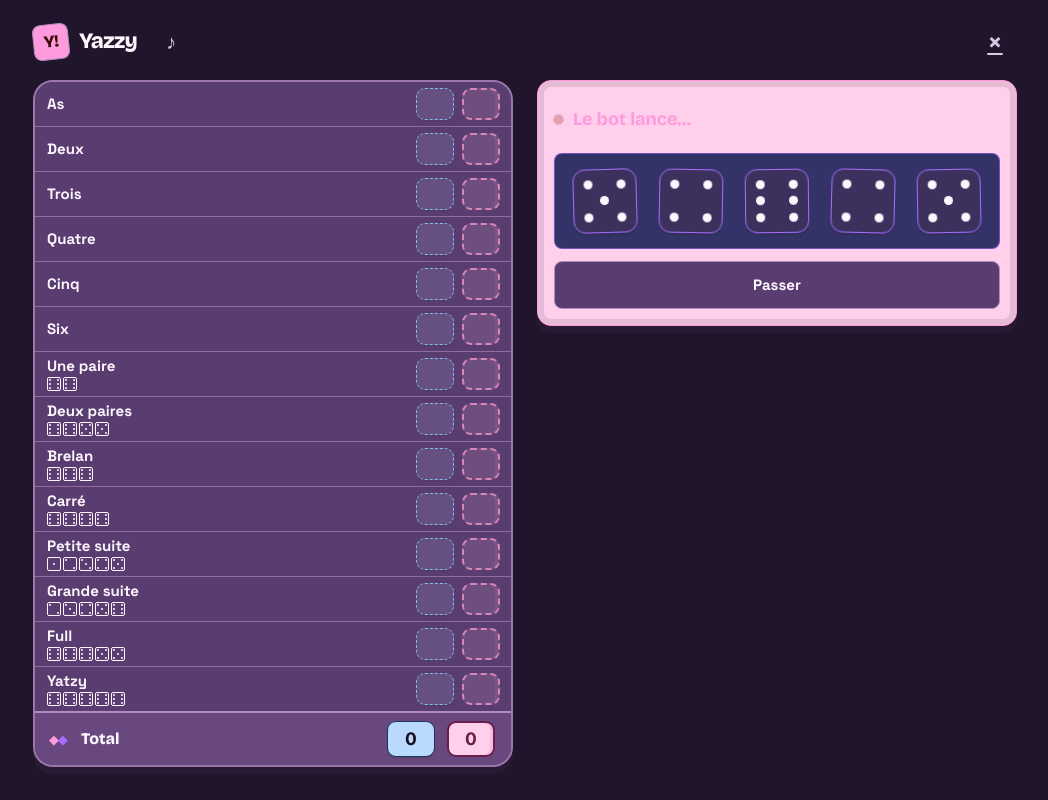
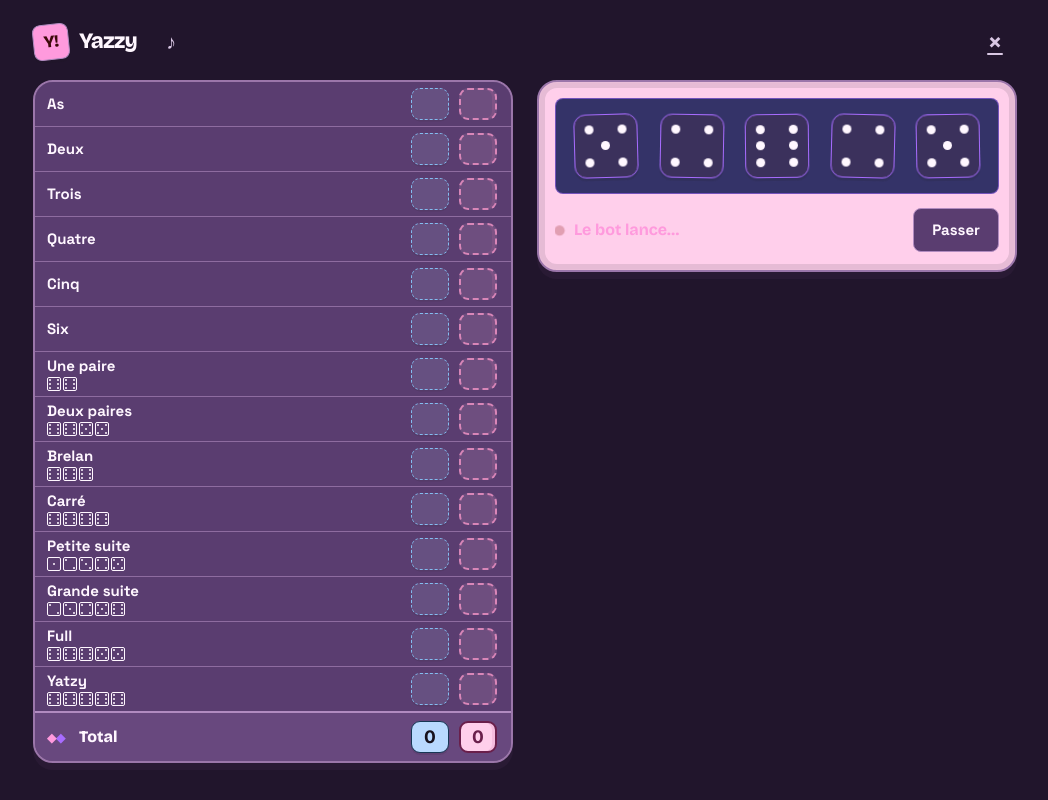
Before and after one commit to Matahari165/yazzy, a Next.js app: page /game in a window 1280 px wide. Shown: the whole page, without its empty margins (115-1163 px from the left). Built offline with nearby package versions, Linux system fonts and the light colour scheme.

Commit message:
fix(ui): suppression du gros de d'accueil, remontee du contenu et stabilisation totale de la feuille de score

```diff
--- a/src/app/game.css
+++ b/src/app/game.css
@@ -136,16 +136,18 @@
 .score-row {
   position: relative;
   width: 100%;
-  height: 100%;
+  height: 44px;
   min-height: 44px;
+  max-height: 44px;
   display: grid;
-  grid-template-columns: minmax(0, 1fr) 44px 36px;
+  grid-template-columns: minmax(0, 1fr) 42px 42px;
   gap: 6px;
   align-items: center;
-  padding: 3px 12px;
+  padding: 0 12px;
+  box-sizing: border-box;
   color: var(--ink);
   background: var(--score-row-surface);
-  transition: background-color var(--motion-fast) var(--ease-out), box-shadow var(--motion-fast) var(--ease-out);
+  transition: background-color var(--motion-fast) var(--ease-out);
 }
 .score-row-details { position: absolute; z-index: 0; inset: 0; width: 100%; padding: 0; background: transparent; border: 0; }
 .score-row-details:hover { background: color-mix(in srgb, var(--ink) 4%, transparent); }
@@ -198,10 +200,12 @@
   z-index: 1;
   width: 38px;
   min-width: 38px;
+  height: 32px;
   min-height: 32px;
   display: grid;
   justify-self: center;
   place-items: center;
+  box-sizing: border-box;
   color: var(--score-player-ink);
   background: var(--score-player-cell);
   border: 1.5px solid var(--score-player-ink);
@@ -222,12 +226,10 @@
 .score-value[data-state="preview"] {
   border: 1.5px solid var(--score-player-ink);
   box-shadow: 0 0 0 2px color-mix(in srgb, var(--score-player-ink) 20%, transparent);
-  transform: translateX(2px);
 }
 .score-value-bot[data-state="preview"] {
   border-color: var(--score-opponent-ink);
   box-shadow: 0 0 0 2px color-mix(in srgb, var(--score-opponent-ink) 20%, transparent);
-  transform: translateX(2px);
 }
 .score-value[data-highlighted="true"] { animation: player-score-choice var(--motion-emphasis) var(--ease-emphasized); }
 .score-value-bot[data-highlighted="true"] { animation-name: opponent-score-choice; }
@@ -237,27 +239,40 @@
   color: var(--score-filled-ink);
 }
 
-.score-value-direct { width: 44px; min-width: 44px; min-height: 44px; padding: 0; cursor: pointer; transition: transform var(--motion-fast) var(--ease-out); background: transparent; border: 0; }
+.score-value-direct {
+  width: 42px;
+  min-width: 42px;
+  height: 32px;
+  min-height: 32px;
+  padding: 0;
+  cursor: pointer;
+  background: transparent;
+  border: 0;
+  display: grid;
+  place-items: center;
+  box-sizing: border-box;
+}
 .score-value-direct:disabled { cursor: default; opacity: 1; }
 .score-value-direct > span {
   width: 38px;
+  min-width: 38px;
+  height: 32px;
   min-height: 32px;
   display: grid;
   place-items: center;
+  box-sizing: border-box;
   color: var(--score-player-ink);
   background: var(--score-player-cell);
   border: 1.5px solid var(--score-player-ink);
   border-radius: 8px;
   box-shadow: 0 3px 0 var(--score-player-ink);
-  transition: transform var(--motion-fast) var(--ease-spring), border-color var(--motion-fast) var(--ease-out), box-shadow var(--motion-fast) var(--ease-out);
+  transition: border-color var(--motion-fast) var(--ease-out), box-shadow var(--motion-fast) var(--ease-out);
 }
 .score-value-direct:hover > span {
   border-color: var(--coral-deep);
   box-shadow: 0 4px 0 var(--score-player-ink);
-  transform: translateY(-1px);
 }
 .score-value-direct:active > span {
-  transform: translateY(2px);
   box-shadow: 0 1px 0 var(--score-player-ink);
 }
 .score-value-direct[data-state="preview"] { background: transparent; border: 0; box-shadow: none; }
@@ -306,19 +321,21 @@
 
 .total-row {
   display: grid;
-  grid-template-columns: minmax(0, 1fr) 52px 52px;
-  gap: 8px;
-  padding: 8px 14px;
+  grid-template-columns: minmax(0, 1fr) 42px 42px;
+  gap: 6px;
+  padding: 8px 12px;
   align-items: center;
   background: var(--surface-muted);
   border-top: 2px solid var(--line-strong);
   border-bottom-left-radius: 18px;
   border-bottom-right-radius: 18px;
+  box-sizing: border-box;
 }
 .total-row .score-value {
-  width: 48px;
-  min-width: 48px;
-  min-height: 36px;
+  width: 38px;
+  min-width: 38px;
+  height: 32px;
+  min-height: 32px;
   font-size: 19px;
   border-radius: 8px;
   box-shadow: 0 2px 0 rgb(30 27 24 / 10%);
@@ -341,7 +358,6 @@
     inset 0 2px 0 rgb(255 255 255 / 75%),
     0 6px 0 var(--line-strong),
     0 14px 28px rgb(30 27 24 / 10%);
-  animation: panel-enter var(--motion-emphasis) var(--ease-emphasized);
 }
 .game-table[data-observer="true"] { border-color: var(--opponent); background: var(--opponent-soft); }
 .dice-tray {
@@ -397,7 +413,7 @@
 .die-face .pip { width: 9px; height: 9px; align-self: center; justify-self: center; background: var(--die-pip); border-radius: 50%; opacity: 0; }
 .die-face .pip[data-visible="true"] { opacity: 1; }
 
-.roll-controls { display: grid; grid-template-columns: auto minmax(0, 1fr); align-items: center; gap: 16px; }
+.roll-controls { display: grid; grid-template-columns: auto minmax(0, 1fr); align-items: center; gap: 16px; min-height: 48px; height: 48px; }
 .roll-controls[data-has-trailing-control="true"] { grid-template-columns: auto minmax(0, 1fr) 48px; gap: 8px; }
 .roll-controls .primary-action, .roll-controls .secondary-action { width: 100%; min-width: 0; }
 .roll-controls .primary-action {
@@ -417,15 +433,53 @@
 
 /* 6. Bot turn */
 .bot-turn-panel {
-  display: grid; gap: 12px; padding: 16px;
-  background: var(--opponent-soft); border: 1.5px solid var(--opponent);
-  border-radius: var(--radius-md); box-shadow: 0 1px 0 rgb(30 27 24 / 4%), 0 3px 10px rgb(30 27 24 / 7%);
-  animation: panel-enter var(--motion-emphasis) var(--ease-emphasized);
+  position: relative;
+  display: grid;
+  gap: 12px;
+  padding: 16px;
+  overflow: visible;
+  background: var(--opponent-soft);
+  border: 2px solid var(--board-border);
+  border-radius: 20px;
+  box-shadow:
+    inset 0 2px 0 rgb(255 255 255 / 75%),
+    0 6px 0 var(--line-strong),
+    0 14px 28px rgb(30 27 24 / 10%);
 }
-.bot-status { display: flex; align-items: center; min-height: 44px; margin: 0; color: var(--opponent); font-family: var(--font-display); font-size: 18px; font-weight: 700; }
+.bot-turn-controls {
+  display: grid;
+  grid-template-columns: minmax(0, 1fr) auto;
+  align-items: center;
+  gap: 12px;
+  min-height: 48px;
+  height: 48px;
+}
+.bot-status {
+  display: flex;
+  align-items: center;
+  min-height: 48px;
+  margin: 0;
+  color: var(--opponent);
+  font-family: var(--font-display);
+  font-size: 16px;
+  font-weight: 700;
+  white-space: nowrap;
+  overflow: hidden;
+  text-overflow: ellipsis;
+}
 .bot-status::before {
-  width: 9px; height: 9px; flex: none; margin-right: 10px; background: var(--danger); border-radius: 50%; content: "";
+  width: 9px;
+  height: 9px;
+  flex: none;
+  margin-right: 10px;
+  background: var(--danger);
+  border-radius: 50%;
+  content: "";
   animation: st-blink 1.2s ease-in-out infinite, bot-breathe 1.6s var(--ease-out) infinite;
+}
+.bot-skip-action {
+  min-width: 84px;
+  min-height: 44px;
 }
 
 /* 7. Reactions */
@@ -706,19 +760,19 @@ body:has(.game-shell[data-game-mode="bot"][data-demon-theme="on"]) { background:
   .multiplayer-total-summary { gap: 8px; }
   .reaction-trigger, .multiplayer-quit-link { width: 44px; min-width: 44px; }
   .quit-link { padding-inline: 8px; font-size: 12px; }
-  .game-content { min-height: 0; display: grid; flex: 1; grid-template-columns: minmax(0, 1fr); grid-template-rows: minmax(0, 1fr) auto; align-items: stretch; gap: 8px; overflow: hidden; }
+  .game-content { min-height: 0; display: grid; flex: 1; grid-template-columns: minmax(0, 1fr); grid-template-rows: minmax(0, 1fr) 152px; align-items: stretch; gap: 8px; overflow: hidden; }
   .score-card { min-height: 0; display: flex; flex-direction: column; overflow: hidden; }
   .score-list { min-height: 0; display: grid; grid-template-columns: repeat(2, minmax(0, 1fr)); grid-auto-rows: minmax(44px, auto); flex: 1; overflow-y: auto; overscroll-behavior: contain; }
-  .score-row { min-height: 44px; gap: 5px; padding: 2px 8px; }
-  .score-category { font-size: 15px; }
-  .score-value { width: 34px; min-width: 28px; min-height: 29px; font-size: 18px; }
-  .score-value-direct { min-width: 44px; min-height: 44px; justify-self: center; background: transparent; border: 0; box-shadow: none; }
-  .score-value-direct > span { width: 34px; height: 34px; display: grid; place-items: center; color: var(--score-player-ink); background: var(--score-player-cell); border: 1.5px solid var(--score-player-ink); border-radius: 6px; }
+  .score-row { height: 44px; min-height: 44px; max-height: 44px; gap: 4px; padding: 0 6px; grid-template-columns: minmax(0, 1fr) 34px 34px; box-sizing: border-box; }
+  .score-category { font-size: 14px; }
+  .score-value { width: 32px; min-width: 32px; height: 28px; min-height: 28px; font-size: 17px; }
+  .score-value-direct { width: 34px; min-width: 34px; height: 28px; min-height: 28px; justify-self: center; background: transparent; border: 0; box-shadow: none; }
+  .score-value-direct > span { width: 32px; height: 28px; display: grid; place-items: center; color: var(--score-player-ink); background: var(--score-player-cell); border: 1.5px solid var(--score-player-ink); border-radius: 6px; }
   .score-value-direct:hover { box-shadow: none; }
   .score-help-popover[data-placement] { position: fixed; inset: auto 12px max(12px, env(safe-area-inset-bottom)); width: auto; max-height: calc(100dvh - 24px); overflow-y: auto; transform-origin: bottom center; }
   .score-help-calculation { grid-template-columns: minmax(0, 1fr) !important; gap: 10px !important; }
   .score-help-metrics { justify-content: space-between; text-align: left; }
-  .game-table, .bot-turn-panel { gap: 8px; padding: 10px; }
+  .game-table, .bot-turn-panel { gap: 8px; padding: 10px; height: 152px; min-height: 152px; max-height: 152px; box-sizing: border-box; }
   .dice-tray { grid-template-columns: repeat(5, minmax(48px, 1fr)); gap: 5px; padding: 8px 4px; }
   .die-placeholder, .die-button { min-width: 44px; min-height: 70px; }
   .die-placeholder::before, .die-face { width: 48px; height: 48px; }
--- a/src/components/GameTable.tsx
+++ b/src/components/GameTable.tsx
@@ -177,7 +177,6 @@ export function BotTurnPanel({ game, onSkip }: BotTurnPanelProps) {
 
   return (
     <section className="bot-turn-panel" aria-labelledby="bot-turn-title" aria-live="polite">
-      <p className="bot-status" id="bot-turn-title">{botStatus}</p>
       <DiceTray
         dice={game.bot.dice}
         held={game.bot.held}
@@ -189,7 +188,16 @@ export function BotTurnPanel({ game, onSkip }: BotTurnPanelProps) {
         label="Les dés du bot"
         tone="opponent"
       />
-      {isAnimating ? <button className="secondary-action" type="button" onClick={onSkip}>Passer</button> : null}
+      <div className="roll-controls bot-turn-controls">
+        <p className="bot-status" id="bot-turn-title">{botStatus}</p>
+        {isAnimating ? (
+          <button className="secondary-action bot-skip-action" type="button" onClick={onSkip}>
+            Passer
+          </button>
+        ) : (
+          <span className="roll-control-spacer" aria-hidden="true" />
+        )}
+      </div>
     </section>
   );
 }
--- a/src/components/HomeScreen.tsx
+++ b/src/components/HomeScreen.tsx
@@ -268,7 +268,6 @@ export function HomeScreen() {
       </div>
 
       <header className="lobby-hero">
-        <span className="logo-mark" aria-hidden="true"><span /><span /><span /><em className="logo-spark" /></span>
         <h1 id="lobby-title" className="hero-title" aria-label={TITLE}>
           {TITLE.split("").map((letter, index) => (
             <span key={index} aria-hidden="true" style={{ "--i": index } as CSSProperties}>
--- a/src/components/ScoreCard.tsx
+++ b/src/components/ScoreCard.tsx
@@ -100,7 +100,7 @@ export function ScoreCard({
               <div
                 className="score-row"
                 data-actionable={!filled && !isReadOnly && canSelect}
-                data-filled={visuallyFilledColumn !== "none"}
+                data-filled={filled}
                 data-filled-column={visuallyFilledColumn}
                 data-player-filled={filled}
                 data-opponent-filled={botScore !== undefined}
```
Also changed, not shown: src/app/lobby.css (+6 -97 lines).
